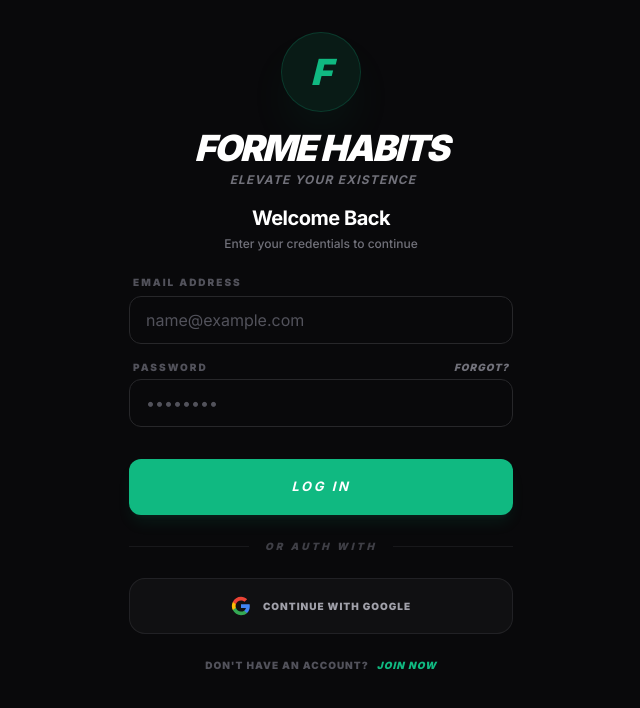
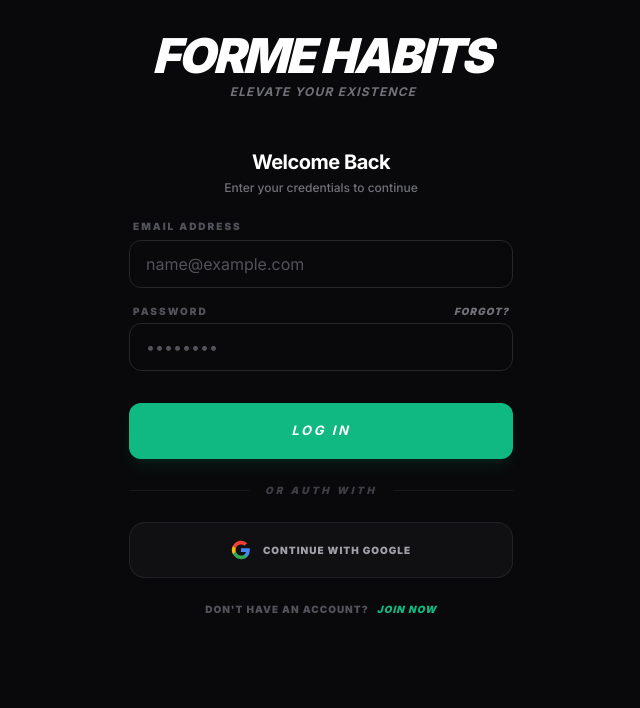
Before and after one commit to sobhimalak/habit-tracker, a Next.js app: page /login in a window 1280 px wide. Shown: the top 708 px of the page, without its empty margins (319-959 px from the left). Built offline with nearby package versions, Linux system fonts and the light colour scheme.

Commit message:
Branding: Removed all icons, switching to pure text-only Forme Habits logo

```diff
--- a/app/login/page.tsx
+++ b/app/login/page.tsx
@@ -53,13 +53,9 @@
 
   return (
     <div className="flex flex-col min-h-screen bg-zinc-950 px-8 pt-8 pb-12 animate-slide-up max-w-md mx-auto w-full">
-      <header className="flex flex-col items-center justify-center space-y-4 mb-4">
-        <div className="w-20 h-20 bg-emerald-500/10 rounded-full flex items-center justify-center border border-emerald-500/20 shadow-2xl shadow-emerald-500/10">
-          <span className="text-4xl font-black italic text-emerald-500">F</span>
-        </div>
-
+      <header className="flex flex-col items-center justify-center space-y-2 mb-12">
         <div className="space-y-1 text-center font-black">
-          <h1 className="text-4xl tracking-tighter italic text-white uppercase">Forme Habits</h1>
+          <h1 className="text-5xl tracking-tighter italic text-white uppercase">Forme Habits</h1>
           <p className="text-zinc-500 font-bold text-xs uppercase tracking-widest pl-1 italic">Elevate Your Existence</p>
         </div>
       </header>
```
